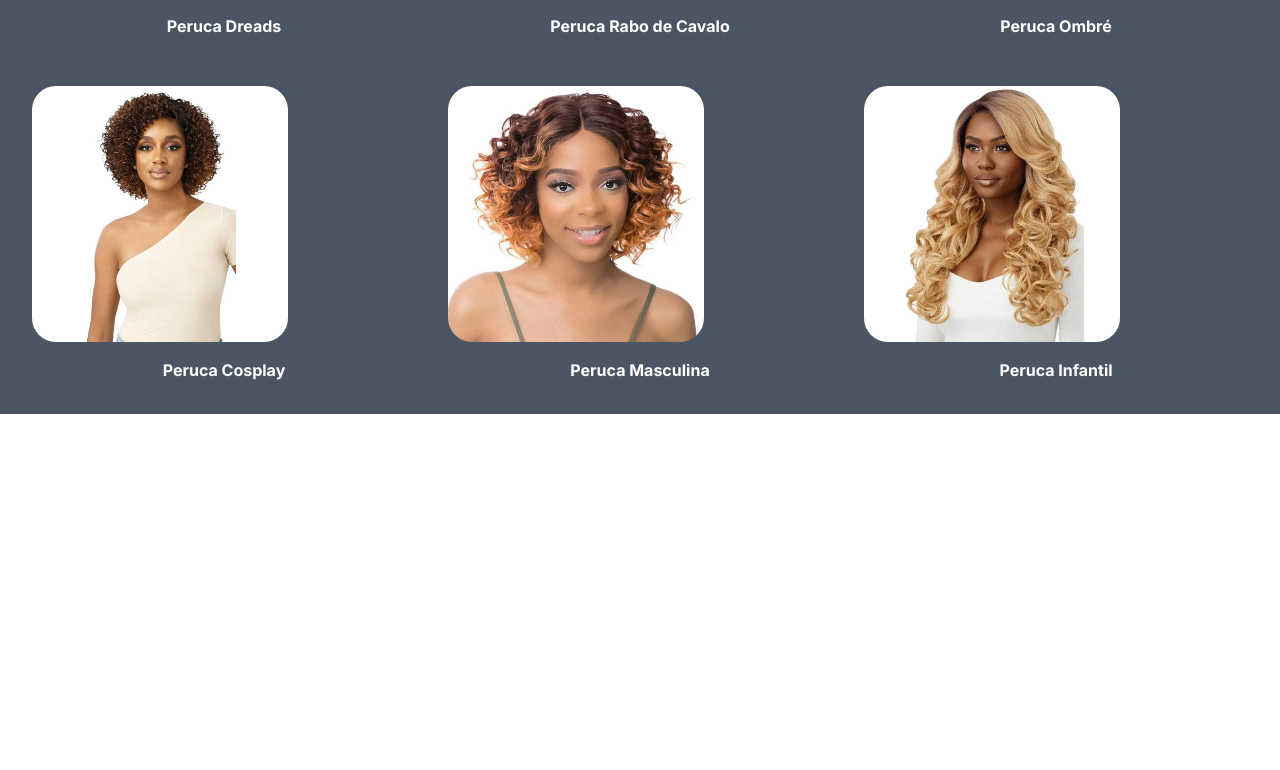
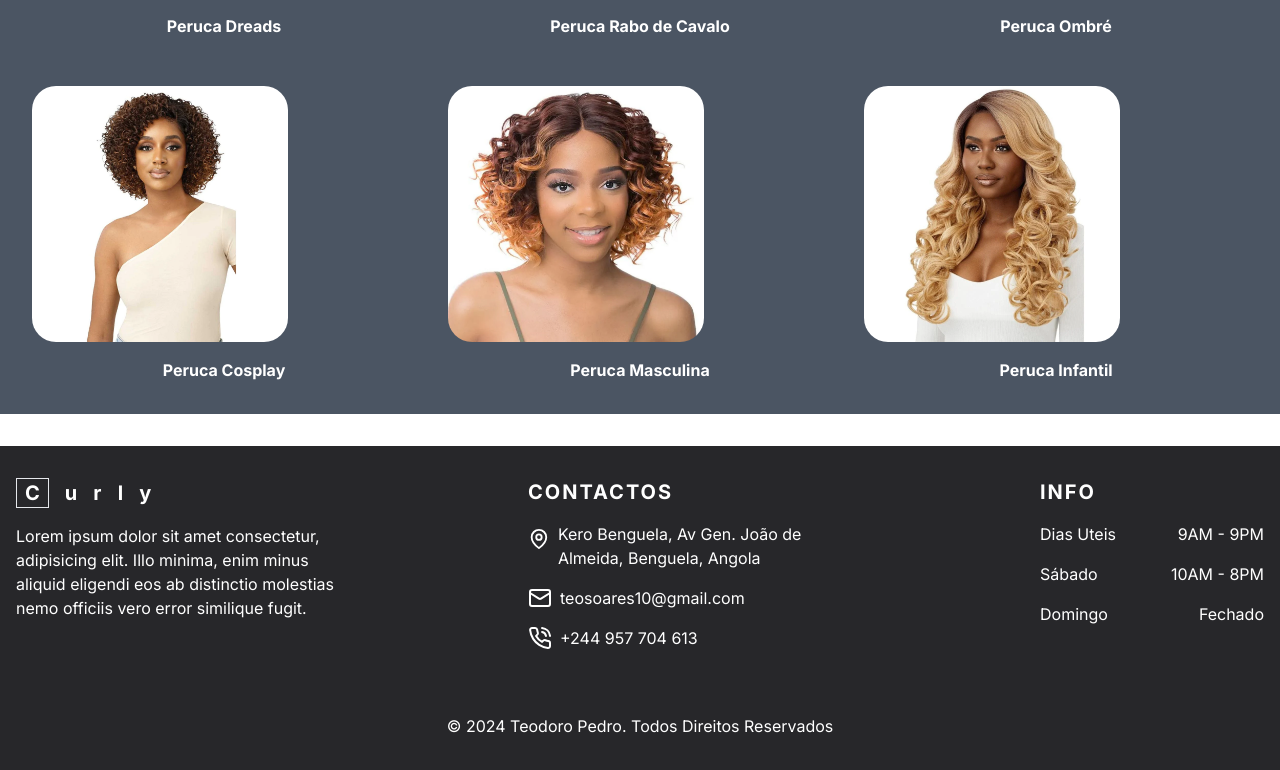
Before and after one commit to teosoares10/hair-salon, a Next.js app: page / in a window 1280 px wide. Shown: the part 1848-2618 px from the top of the page. Before the commit the page ends 2294 px from the top, so only its background shows below. Built offline with nearby package versions, Linux system fonts and the light colour scheme.

Commit message:
feat(footer): add descrition, contacts and info

```diff
--- a/src/components/layout/footer.tsx
+++ b/src/components/layout/footer.tsx
@@ -1,7 +1,62 @@
+import { MailIcon, MapPinIcon, PhoneCallIcon } from "lucide-react"
+import { Typography } from "../ui/typography"
+
 export const Footer = () => {
     return (
-        <footer>
+        <footer className=" bg-zinc-800 text-white px-4 py-8">
+            <div className="flex justify-between">
+                <section className="w-[20rem] space-y-4">
+                    <Typography as="h3" className="text-xl font-bold tracking-[1rem] mb-4">
+                        <span className="inline-flex tracking-normal mr-4 px-2 border capitalize">c</span>
+                        urly
+                    </Typography>
+                    <Typography>
+                        Lorem ipsum dolor sit amet consectetur, adipisicing elit. Illo minima, enim minus aliquid eligendi eos ab distinctio molestias nemo officiis vero error similique fugit.
+                    </Typography>
+                </section>
 
+                <section className="w-[20rem] space-y-4">
+                    <Typography as="h3" className="uppercase text-xl font-bold tracking-widest mb-4">
+                        contactos
+                    </Typography>
+                    <div className="flex items-start gap-2">
+                        <MapPinIcon size={34} />
+                        <Typography>Kero Benguela, Av Gen. João de Almeida, Benguela, Angola</Typography>
+                    </div>
+                    <div className="flex items-center gap-2">
+                        <MailIcon />
+                        <Typography>teosoares10@gmail.com</Typography>
+                    </div>
+
+                    <div className="flex items-center gap-2">
+                        <PhoneCallIcon />
+                        <Typography>+244 957 704 613</Typography>
+                    </div>
+                </section>
+
+                <section className="w-[14rem]">
+                    <Typography as="h3" className="uppercase text-xl font-bold tracking-widest mb-4">
+                        info
+                    </Typography>
+                    <div className="space-y-4">
+                        <div className="flex justify-between items-center">
+                            <Typography className="capitalize">dias uteis</Typography>
+                            <Typography className="uppercase">9am - 9pm</Typography>
+                        </div>
+                        <div className="flex justify-between items-center">
+                            <Typography className="capitalize">sábado</Typography>
+                            <Typography className="uppercase">10am - 8pm</Typography>
+                        </div>
+                        <div className="flex justify-between items-center">
+                            <Typography className="capitalize">domingo</Typography>
+                            <Typography className="capitalize">Fechado</Typography>
+                        </div>
+                    </div>
+                </section>
+            </div>
+            <Typography className="capitalize text-center mt-16">
+                &copy; 2024 teodoro pedro. todos direitos reservados
+            </Typography>
         </footer>
     )
 }
```
